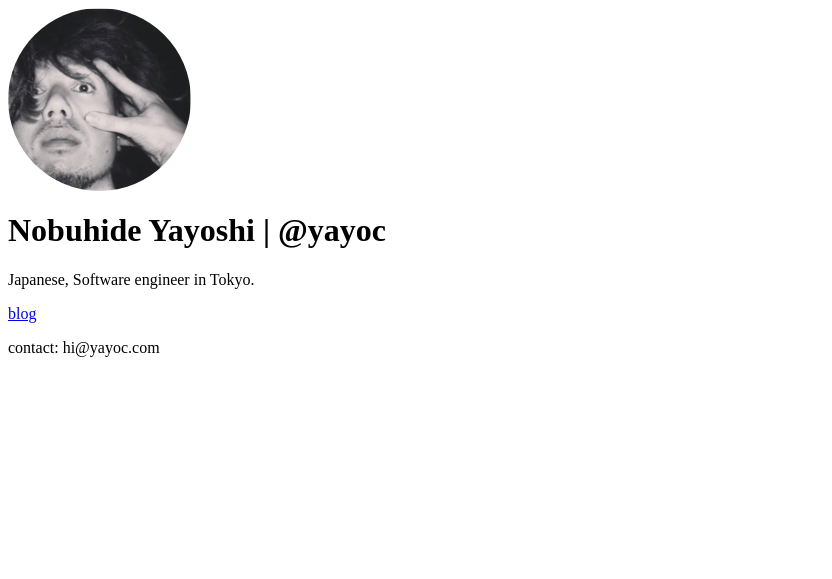
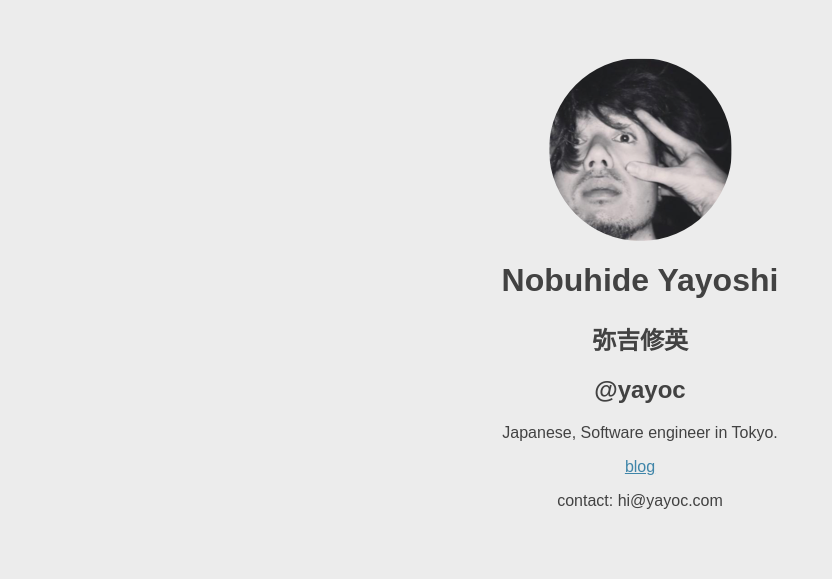
Before and after one commit to yayoc/yayoc.com, a website: page src/index.html in a window 1280 px wide. Shown: the whole page, without its empty margins (0-832 px from the left). Drawn offline with Linux system fonts and the light colour scheme.

Commit message:
Add styles.

```diff
--- /dev/null
+++ b/src/assets/styles/style.css
@@ -0,0 +1,17 @@
+html {
+  font-family: sans-serif;
+}
+
+body {
+  background: #ececec;
+  color: #424242;
+}
+
+.container {
+  padding: 50px 0;
+  text-align: center;
+}
+
+a {
+  color: #3f85a9;
+}
--- a/src/index.html
+++ b/src/index.html
@@ -3,6 +3,7 @@
 <head>
   <title>Nobuhide Yayoshi | yayoc.com</title>
   <meta name="google-site-verification" content="Y-4jM7BxVA8J75aXhjAeDVEJZk_LUOIn1AMQ2Rwo10A" />
+  <link rel="stylesheet" type="text/css" href="/assets/styles/style.css" />
   <script type="text/javascript">
     if ("serviceWorker" in navigator) {
       window.addEventListener("load", function () {
@@ -17,13 +18,17 @@
 </head>
 
 <body>
+  <div class="container">
     <img src="/assets/images/avatar.png" />
-  <h1>Nobuhide Yayoshi | @yayoc</h1>
+    <h1>Nobuhide Yayoshi</h1>
+    <h2>弥吉修英</h2>
+    <h2>@yayoc</h2>
     <p>Japanese, Software engineer in Tokyo.</p>
     <p>
       <a href="http://blog.yayoc.com">blog</a>
     </p>
     <p>contact: hi@yayoc.com</p>
+  </div>
 </body>
 
 </html>
--- a/src/sw.js
+++ b/src/sw.js
@@ -74,10 +74,6 @@ self.addEventListener("fetch", function(event) {
       return fetch(fetchRequest)
         .then(function(response) {
           console.log("Response from network is:" + response);
-          var responseToCache = response.clone();
-          caches.open(CURRENT_CACHES.prefetch).then(function(cache) {
-            cache.put(event.request, responseToCache);
-          });
           return response;
         })
         .catch(function(error) {
```
Lines whose indentation alone changed are shown as unchanged.
